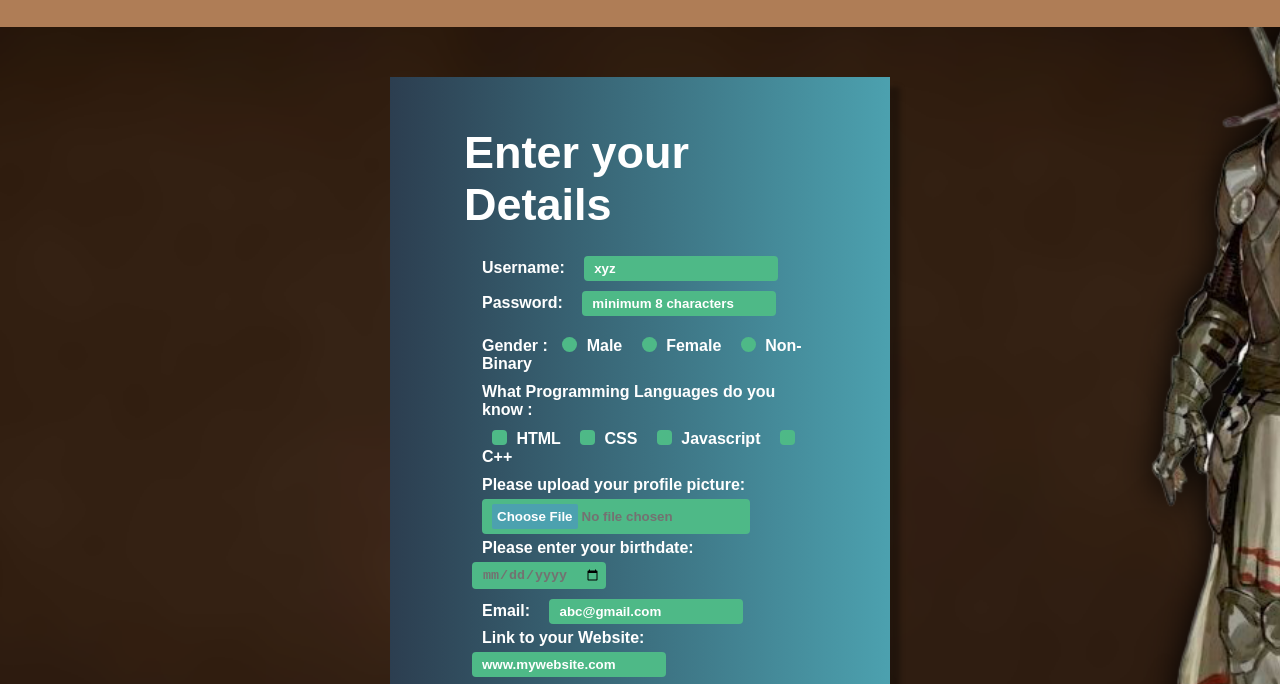
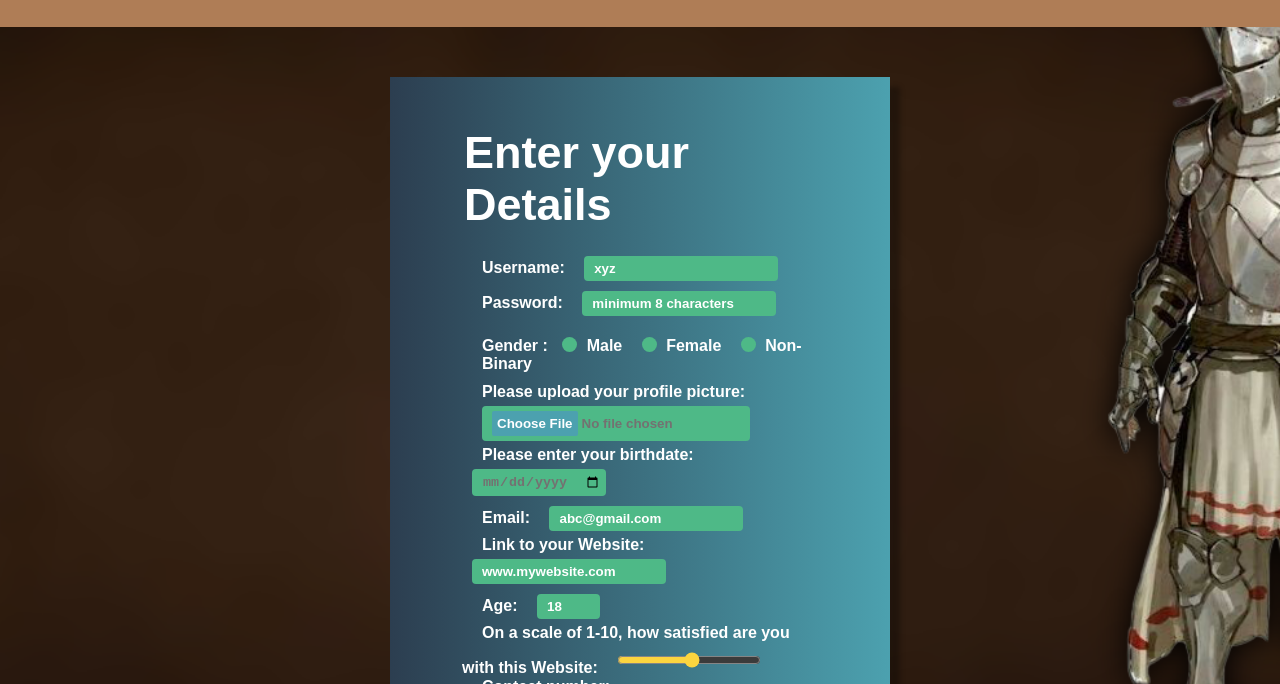
Before and after one commit to BimoHub/finalProject, a plain HTML site: page feedback.html in a window 1280 px wide. Shown: the part 109-793 px from the top of the page. Drawn offline with Linux system fonts and the light colour scheme.

Commit message:
Update feedback.html

```diff
--- a/feedback.html
+++ b/feedback.html
@@ -73,18 +73,6 @@
                         <label for="nonBinary">Non-Binary</label>
                     </div>
 
-                    <div class="Languages">
-                        What Programming Languages do you know : <br>
-                        <input type="checkbox" name="Languages" id="HTML">
-                        <label for="HTML"> HTML </label>
-                        <input type="checkbox" name="Languages" id="CSS">
-                        <label for="CSS"> CSS </label>
-                        <input type="checkbox" name="Languages" id="JS">
-                        <label for="Javascript"> Javascript</label>
-                        <input type="checkbox" name="Languages" id="CPP">
-                        <label for="Cpp"> C++ </label>
-                    </div>
-
                     <label for="pfp"> Please upload your profile picture:</label>
                     <input type="file" name="pfp" id="pfp"><br>
                     <label for="bDay">Please enter your birthdate: </label>
```
